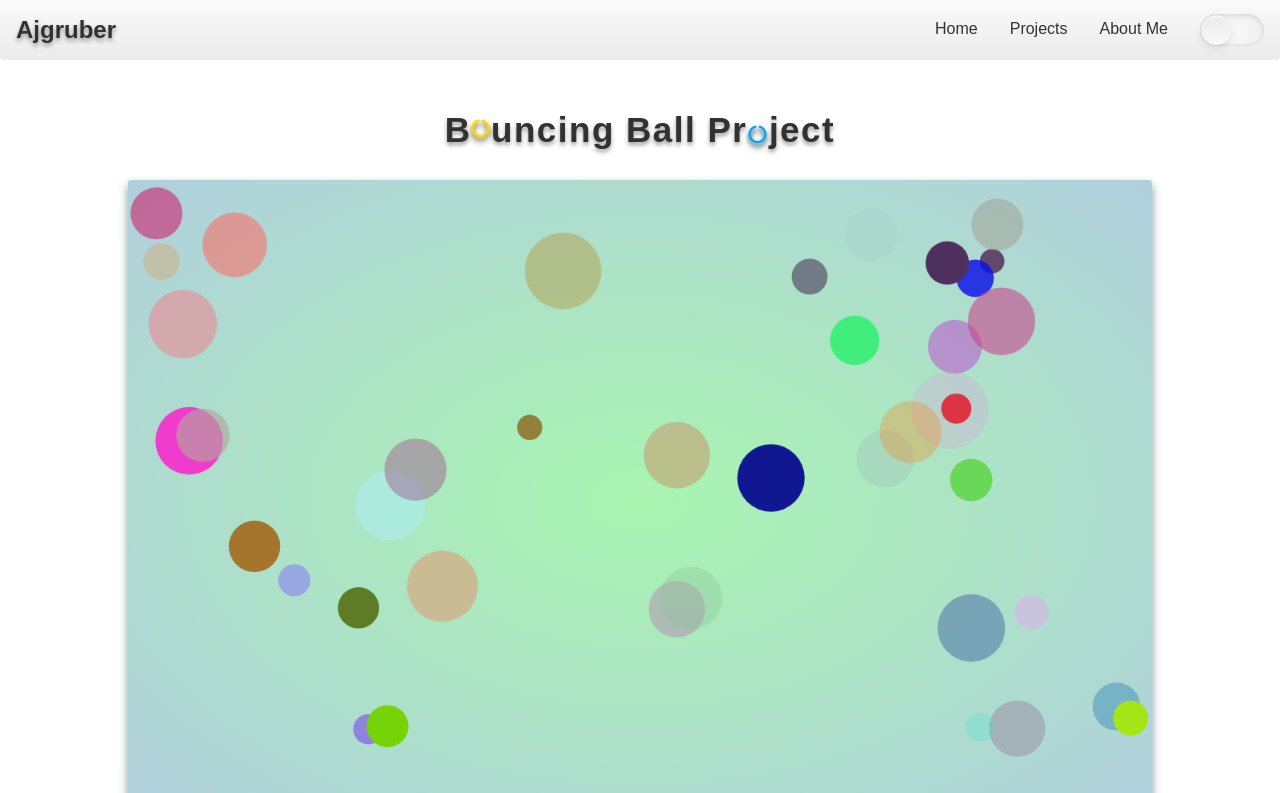
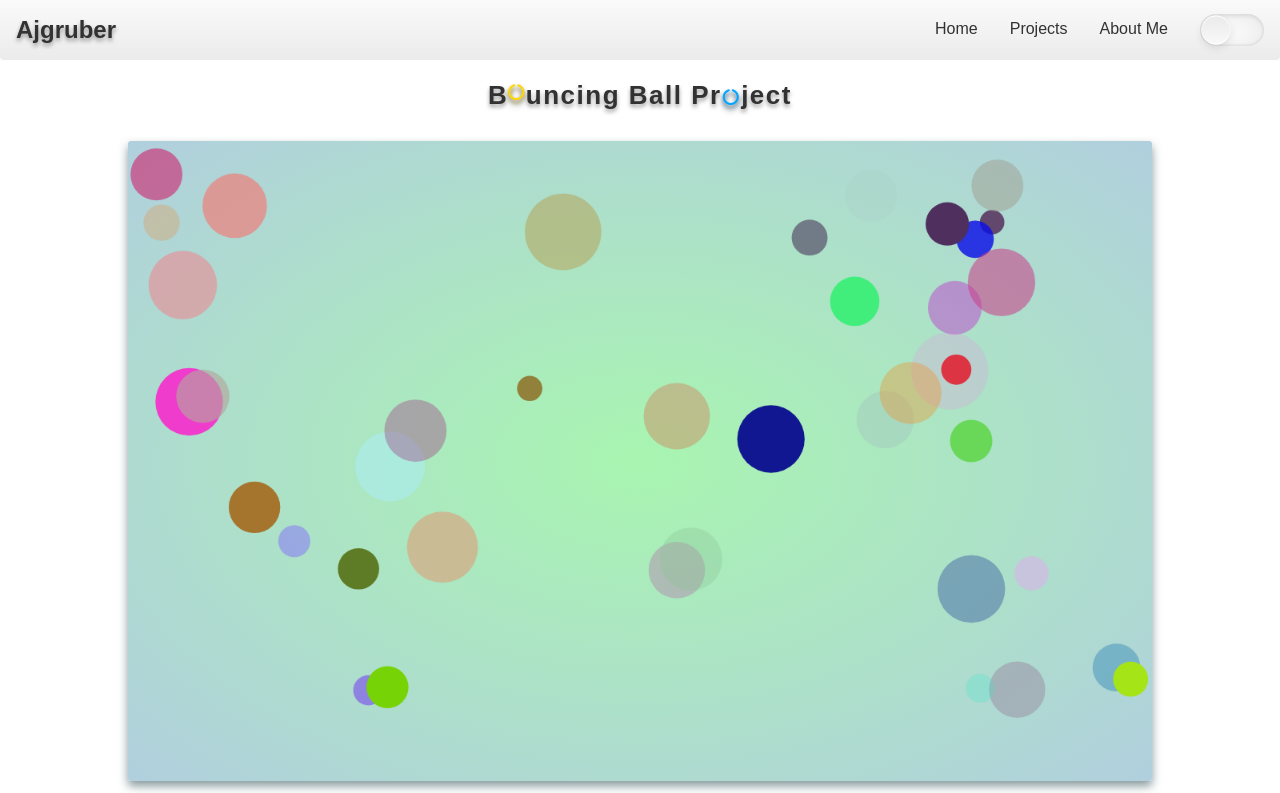
Before and after one commit to ajgruber14/Bouncing-Ball-Project, a plain HTML site: page index.html in a window 1280 px wide. Shown: the top 793 px of the page. Drawn offline with nearby package versions, Linux system fonts and the light colour scheme.

Commit message:
adjustments

```diff
--- a/styles.css
+++ b/styles.css
@@ -225,11 +225,10 @@ header {
 
 /* PAGE TITLE */
 .title {
-    font-size: 35px;
+    font-size: 26px;
     text-align: center;
     letter-spacing: 1.5px;
     color: var(--LT-header-gray);
-    margin-top: 30px;
     filter: drop-shadow(0 3px 2px var(--LT-header-drop-shadow));
     transition: all 250ms ease-in-out;
 }
@@ -239,7 +238,7 @@ header {
 }
 
 .fa-circle-notch {
-    font-size: large;
+    font-size: medium;
     animation: updown 1.5s linear infinite;
 }
     .yellow {
```
